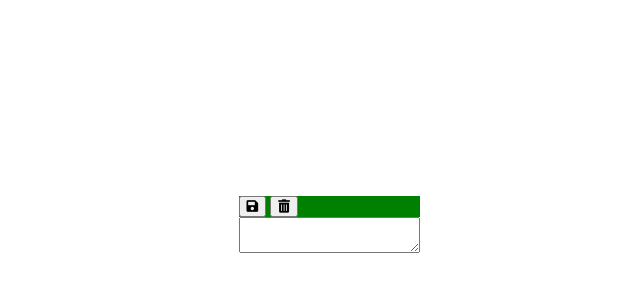
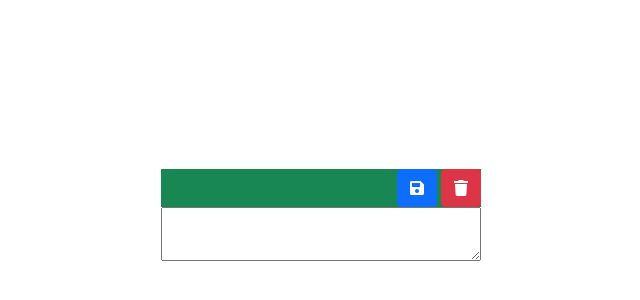
Before and after one commit to mirmisbahali/js_projects, a plain HTML site: page p6_notesApp/index.html in a window 1280 px wide. Shown: the part 182-482 px from the top of the page, without its empty margins (319-959 px from the left). Drawn offline with nearby package versions, Linux system fonts and the light colour scheme.

Commit message:
added bootstrap and create note component

```diff
--- a/p6_notesApp/index.html
+++ b/p6_notesApp/index.html
@@ -1,34 +1,36 @@
-<!DOCTYPE html>
+<!doctype html>
 <html lang="en">
-<head>
-    <meta charset="UTF-8">
-    <meta name="viewport" content="width=device-width, initial-scale=1.0">
-    <title>Notes App</title>
-    <link rel="stylesheet" href="https://cdnjs.cloudflare.com/ajax/libs/font-awesome/5.15.2/css/all.min.css" integrity="sha512-HK5fgLBL+xu6dm/Ii3z4xhlSUyZgTT9tuc/hSrtw6uzJOvgRr2a9jyxxT1ely+B+xFAmJKVSTbpM/CuL7qxO8w==" crossorigin="anonymous" />
-<style>
-	body {
-		display: flex;
-		justify-content: center;
-		align-items: center;
-		height: 100vh;
-		width: 100vw;
+  <head>
+    <!-- Required meta tags -->
+    <meta charset="utf-8">
+	<meta name="viewport" content="width=device-width, initial-scale=1">
 
-	}
-	.note_btns {
-		background: green;
+	<link rel="stylesheet" href="https://cdnjs.cloudflare.com/ajax/libs/font-awesome/5.15.2/css/all.min.css" integrity="sha512-HK5fgLBL+xu6dm/Ii3z4xhlSUyZgTT9tuc/hSrtw6uzJOvgRr2a9jyxxT1ely+B+xFAmJKVSTbpM/CuL7qxO8w==" crossorigin="anonymous" />
 
-	}
-</style>
-</head>
-<body>
-    <div class="note">
-        <div class="note_btns">
-            <button id="saveBtn"><i class="fas fa-save"></i></button>
-            <button id="deleteBtn"><i class="fas fa-trash-alt"></i></button>
-        </div>
-	<div class="note">
-		<textarea id="note-text"></textarea>
+    <!-- Bootstrap CSS -->
+    <link href="https://cdn.jsdelivr.net/npm/bootstrap@5.0.0-beta1/dist/css/bootstrap.min.css" rel="stylesheet" integrity="sha384-giJF6kkoqNQ00vy+HMDP7azOuL0xtbfIcaT9wjKHr8RbDVddVHyTfAAsrekwKmP1" crossorigin="anonymous">
+
+    <title>Hello, world!</title>
+  </head>
+  <body class="d-flex vw-100 vh-100 justify-content-center align-items-center">
+
+	<div class="note w-25">
+		<div id="note_btns" class="bg-success d-flex justify-content-end">
+			<button id="saveBtn" class="btn btn-primary mx-1"><i class="fas fa-save"></i></button>
+			<button id="deleteBtn" class="btn btn-danger"><i class="fas fa-trash"></i></button>
+		</div>
+		<textarea name="noteTxt" id="noteTxt" class="w-100"></textarea>
 	</div>
-    </div>
-</body>
+
+    <!-- Optional JavaScript; choose one of the two! -->
+
+    <!-- Option 1: Bootstrap Bundle with Popper -->
+    <script src="https://cdn.jsdelivr.net/npm/bootstrap@5.0.0-beta1/dist/js/bootstrap.bundle.min.js" integrity="sha384-ygbV9kiqUc6oa4msXn9868pTtWMgiQaeYH7/t7LECLbyPA2x65Kgf80OJFdroafW" crossorigin="anonymous"></script>
+
+    <!-- Option 2: Separate Popper and Bootstrap JS -->
+    <!--
+    <script src="https://cdn.jsdelivr.net/npm/@popperjs/core@2.5.4/dist/umd/popper.min.js" integrity="sha384-q2kxQ16AaE6UbzuKqyBE9/u/KzioAlnx2maXQHiDX9d4/zp8Ok3f+M7DPm+Ib6IU" crossorigin="anonymous"></script>
+    <script src="https://cdn.jsdelivr.net/npm/bootstrap@5.0.0-beta1/dist/js/bootstrap.min.js" integrity="sha384-pQQkAEnwaBkjpqZ8RU1fF1AKtTcHJwFl3pblpTlHXybJjHpMYo79HY3hIi4NKxyj" crossorigin="anonymous"></script>
+    -->
+  </body>
 </html>
```
